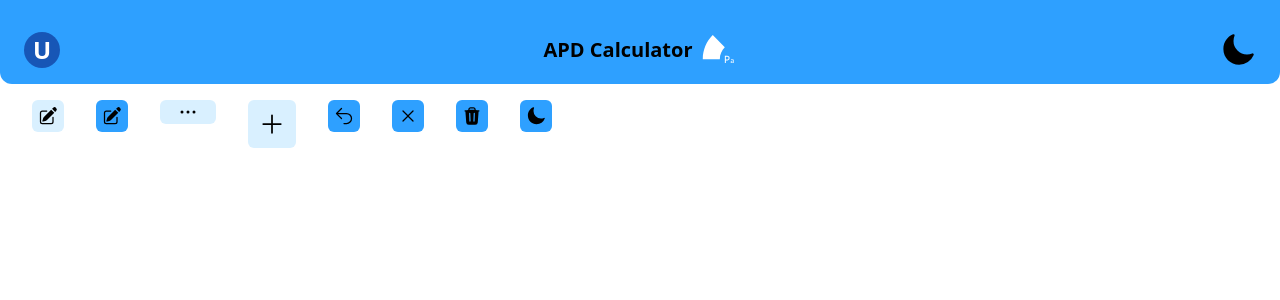
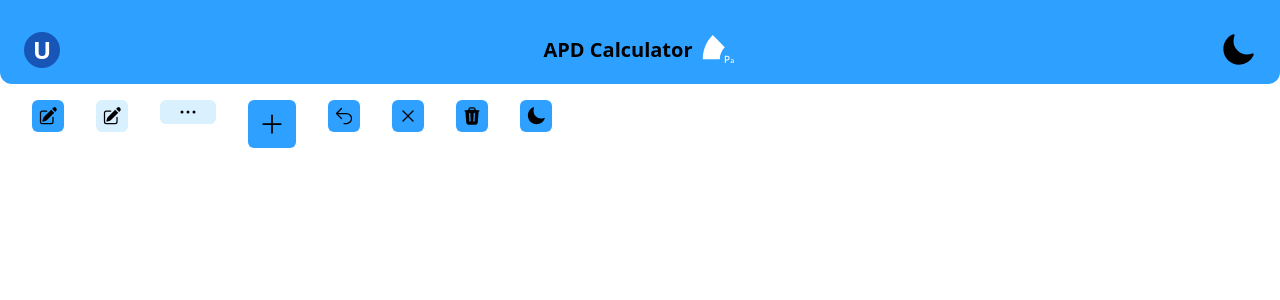
Before and after one commit to LudovicLeBris/APD-calculator, an Angular app: page / in a window 1280 px wide. Shown: the top 300 px of the page. Built offline with nearby package versions, Linux system fonts and the light colour scheme.

Commit message:
refactor(style) btn plugin

```diff
--- a/src/app/ui/add-button/add-button.component.ts
+++ b/src/app/ui/add-button/add-button.component.ts
@@ -5,7 +5,7 @@ import { Component } from '@angular/core';
   standalone: true,
   imports: [],
   template: `
-    <div class="size-12 btn-light dark:btn-dark">
+    <div class="size-12 button btn-primary-light dark:btn-primary-dark">
       <svg xmlns="http://www.w3.org/2000/svg" viewBox="0 0 24 24" fill="currentColor" class="w-7 h-7">
         <path fill-rule="evenodd" d="M12 3.75a.75.75 0 0 1 .75.75v6.75h6.75a.75.75 0 0 1 0 1.5h-6.75v6.75a.75.75 0 0 1-1.5 0v-6.75H4.5a.75.75 0 0 1 0-1.5h6.75V4.5a.75.75 0 0 1 .75-.75Z" clip-rule="evenodd" />
       </svg>
--- a/src/app/ui/back-button/back-button.component.ts
+++ b/src/app/ui/back-button/back-button.component.ts
@@ -5,7 +5,7 @@ import { Component } from '@angular/core';
   standalone: true,
   imports: [],
   template: `
-    <div class="size-8 btn2-light dark:btn2-dark">
+    <div class="size-8 button btn-primary-light dark:btn-primary-dark">
       <svg xmlns="http://www.w3.org/2000/svg" viewBox="0 0 24 24" fill="currentColor" class="w-5 h-5">
         <path fill-rule="evenodd" d="M9.53 2.47a.75.75 0 0 1 0 1.06L4.81 8.25H15a6.75 6.75 0 0 1 0 13.5h-3a.75.75 0 0 1 0-1.5h3a5.25 5.25 0 1 0 0-10.5H4.81l4.72 4.72a.75.75 0 1 1-1.06 1.06l-6-6a.75.75 0 0 1 0-1.06l6-6a.75.75 0 0 1 1.06 0Z" clip-rule="evenodd" />
       </svg>
--- a/src/app/ui/close-button/close-button.component.ts
+++ b/src/app/ui/close-button/close-button.component.ts
@@ -5,7 +5,7 @@ import { Component } from '@angular/core';
   standalone: true,
   imports: [],
   template: `
-    <div class="size-8 btn2-light dark:btn2-dark">
+    <div class="size-8 button btn-primary-light dark:btn-primary-dark">
       <svg xmlns="http://www.w3.org/2000/svg" viewBox="0 0 24 24" fill="currentColor" class="w-5 h-5">
         <path fill-rule="evenodd" d="M5.47 5.47a.75.75 0 0 1 1.06 0L12 10.94l5.47-5.47a.75.75 0 1 1 1.06 1.06L13.06 12l5.47 5.47a.75.75 0 1 1-1.06 1.06L12 13.06l-5.47 5.47a.75.75 0 0 1-1.06-1.06L10.94 12 5.47 6.53a.75.75 0 0 1 0-1.06Z" clip-rule="evenodd" />
       </svg>
--- a/src/app/ui/delete-button/delete-button.component.ts
+++ b/src/app/ui/delete-button/delete-button.component.ts
@@ -5,7 +5,7 @@ import { Component } from '@angular/core';
   standalone: true,
   imports: [],
   template: `
-    <div class="size-8 btn2-light dark:btn2-dark">
+    <div class="size-8 button btn-primary-light dark:btn-primary-dark">
       <svg xmlns="http://www.w3.org/2000/svg" viewBox="0 0 24 24" fill="currentColor" class="w-5 h-5">
         <path fill-rule="evenodd" d="M16.5 4.478v.227a48.816 48.816 0 0 1 3.878.512.75.75 0 1 1-.256 1.478l-.209-.035-1.005 13.07a3 3 0 0 1-2.991 2.77H8.084a3 3 0 0 1-2.991-2.77L4.087 6.66l-.209.035a.75.75 0 0 1-.256-1.478A48.567 48.567 0 0 1 7.5 4.705v-.227c0-1.564 1.213-2.9 2.816-2.951a52.662 52.662 0 0 1 3.369 0c1.603.051 2.815 1.387 2.815 2.951Zm-6.136-1.452a51.196 51.196 0 0 1 3.273 0C14.39 3.05 15 3.684 15 4.478v.113a49.488 49.488 0 0 0-6 0v-.113c0-.794.609-1.428 1.364-1.452Zm-.355 5.945a.75.75 0 1 0-1.5.058l.347 9a.75.75 0 1 0 1.499-.058l-.346-9Zm5.48.058a.75.75 0 1 0-1.498-.058l-.347 9a.75.75 0 0 0 1.5.058l.345-9Z" clip-rule="evenodd" />
       </svg>
--- a/src/app/ui/edit-button/edit-button.component.ts
+++ b/src/app/ui/edit-button/edit-button.component.ts
@@ -5,7 +5,7 @@ import { Component, Input, OnInit } from '@angular/core';
   standalone: true,
   imports: [],
   template: `
-    <div class="size-8 {{ buttonLight }} dark:{{ buttonDark }}">
+    <div class="size-8 button {{ buttonLight }} dark:{{ buttonDark }}">
       <svg xmlns="http://www.w3.org/2000/svg" viewBox="0 0 24 24" fill="currentColor" class="w-5 h-5">
         <path d="M21.731 2.269a2.625 2.625 0 0 0-3.712 0l-1.157 1.157 3.712 3.712 1.157-1.157a2.625 2.625 0 0 0 0-3.712ZM19.513 8.199l-3.712-3.712-8.4 8.4a5.25 5.25 0 0 0-1.32 2.214l-.8 2.685a.75.75 0 0 0 .933.933l2.685-.8a5.25 5.25 0 0 0 2.214-1.32l8.4-8.4Z" />
         <path d="M5.25 5.25a3 3 0 0 0-3 3v10.5a3 3 0 0 0 3 3h10.5a3 3 0 0 0 3-3V13.5a.75.75 0 0 0-1.5 0v5.25a1.5 1.5 0 0 1-1.5 1.5H5.25a1.5 1.5 0 0 1-1.5-1.5V8.25a1.5 1.5 0 0 1 1.5-1.5h5.25a.75.75 0 0 0 0-1.5H5.25Z" />
@@ -15,15 +15,15 @@ import { Component, Input, OnInit } from '@angular/core';
   styleUrl: './edit-button.component.css'
 })
 export class EditButtonComponent implements OnInit {
-  buttonLight: string = 'btn-light';
-  buttonDark: string = 'btn-dark';
+  buttonLight: string = 'btn-primary-light';
+  buttonDark: string = 'btn-primary-dark';
 
   @Input('variant') variant:boolean = false;
 
   ngOnInit(): void {
     if (this.variant) {
-      this.buttonLight = 'btn2-light';
-      this.buttonDark = 'btn2-dark';
+      this.buttonLight = 'btn-tertiary-light';
+      this.buttonDark = 'btn-tertiary-dark';
     }
   }
 }
--- a/src/app/ui/more-button/more-button.component.ts
+++ b/src/app/ui/more-button/more-button.component.ts
@@ -5,7 +5,7 @@ import { Component } from '@angular/core';
   standalone: true,
   imports: [],
   template: `
-    <div class="w-14 h-6 btn-light dark:btn-dark">
+    <div class="w-14 h-6 button btn-tertiary-light dark:btn-tertiary-dark">
       <svg xmlns="http://www.w3.org/2000/svg" viewBox="0 0 24 24" fill="currentColor" class="w-6 h-6">
         <path fill-rule="evenodd" d="M4.5 12a1.5 1.5 0 1 1 3 0 1.5 1.5 0 0 1-3 0Zm6 0a1.5 1.5 0 1 1 3 0 1.5 1.5 0 0 1-3 0Zm6 0a1.5 1.5 0 1 1 3 0 1.5 1.5 0 0 1-3 0Z" clip-rule="evenodd" />
       </svg>
--- a/src/app/ui/theme-button/theme-button.component.ts
+++ b/src/app/ui/theme-button/theme-button.component.ts
@@ -5,7 +5,7 @@ import { Component } from '@angular/core';
   standalone: true,
   imports: [],
   template: `
-  <div class="size-8 btn2-light dark:btn2-dark" (click)="toggleDarkMode()">
+  <div class="size-8 button btn-primary-light dark:btn-primary-dark" (click)="toggleDarkMode()">
     @if (isDarkMode) {
       <div>
         <svg xmlns="http://www.w3.org/2000/svg" viewBox="0 0 24 24" fill="currentColor" class="w-5 h-5">
--- a/tailwind.config.js
+++ b/tailwind.config.js
@@ -10,21 +10,21 @@ module.exports = {
     colors: {
       'black': '#000',
       'bg-light': '#FFF',
-      'surface-light': '#EEF9FF',
-      'primary-light': '#2EA0FF',
-      'primary-variant-light': '#146CE1',
-      'secondary-light': '#1756B6',
-      'secondary-variant-light': '#142E57',
-      'tertiary-light': '#D9F0FF',
-      'warning-light': '#FF352E',
-      'bg-dark': '#142E57',
-      'surface-dark': '#1756B6',
-      'primary-dark': '#146CE1',
-      'primary-variant-dark': '#2EA0FF',
-      'secondary-dark': '#1B83F5',
-      'secondary-variant-dark': '#59C0FF',
-      'tertiary-dark': '#1756B6',
-      'warning-dark': '#E02914',
+      'surface-light': '#EEF9FF', // rgb(238, 249, 255)
+      'primary-light': '#2EA0FF', //rgb(46, 160, 255)
+      'primary-variant-light': '#146CE1', // rgb (20, 108, 225)
+      'secondary-light': '#1756B6', // rgb(23, 86, 182)
+      'secondary-variant-light': '#142E57', // rgb(20, 46, 87)
+      'tertiary-light': '#D9F0FF', // rgb(217, 24à, 255)
+      'warning-light': '#FF352E', // rgb(255, 53, 46)
+      'bg-dark': '#142E57', // rgb(20, 46, 87)
+      'surface-dark': '#1756B6', // rgb(23, 86, 182)
+      'primary-dark': '#146CE1', // rgb (20, 108, 225)
+      'primary-variant-dark': '#2EA0FF', //rgb(46, 160, 255)
+      'secondary-dark': '#1B83F5', // rgb(27, 131, 245)
+      'secondary-variant-dark': '#59C0FF', // rgb(89, 192, 255)
+      'tertiary-dark': '#1756B6', // rgb(23, 86, 182)
+      'warning-dark': '#E02914', // rgb (224, 41, 20)
     },
     extend: {
       backgroundImage: (theme) => ({
@@ -36,11 +36,59 @@ module.exports = {
   plugins: [
     plugin(function({addUtilities}){
       addUtilities({
-        '.btn-light': {
+        '.button': {
           display: 'flex',
           justifyContent: 'center',
           alignItems: 'center',
           borderRadius: '.375rem',
+        },
+        '.btn-primary-light': {
+          backgroundColor: '#2EA0FF',
+          color: 'black',
+          border: '0',
+          '&:hover': {
+            border: '1px solid #146CE1',
+          },
+          '&:active' : {
+            border: '1px solid #1756B6',
+            boxShadow: 'rgba(23, 86, 182, 0.75) 0px 2px 10px'
+          }
+        },
+        '.btn-primary-dark': {
+          backgroundColor: '#146CE1',
+          color: 'white',
+          '&:hover': {
+            border: '1px solid #1B83F5',
+          },
+          '&:active' : {
+            border: '1px solid #2EA0FF',
+            boxShadow: 'rgba(46, 160, 255, 0.75) 0px 2px 10px'
+            }
+        },
+        '.btn-secondary-light': {
+          backgroundColor: '#1756B6',
+          color: 'white',
+          border: '0',
+          '&:hover': {
+            border: '1px solid #146CE1',
+          },
+          '&:active' : {
+            border: '1px solid #2EA0FF',
+            boxShadow: 'rgba(46, 160, 255, 0.75) 0px 2px 10px'
+          }
+        },
+        '.btn-secondary-dark': {
+          backgroundColor: '#1B83F5',
+          color: 'black',
+          '&:hover': {
+            border: '1px solid #146CE1',
+          },
+          '&:active' : {
+            border: '1px solid #2EA0FF',
+            boxShadow: 'rgba(46, 160, 255, 0.75) 0px 2px 10px'
+            }
+        },
+        '.btn-tertiary-light': {
           backgroundColor: '#D9F0FF',
           color: 'black',
           border: '0',
@@ -48,15 +96,11 @@ module.exports = {
             border: '1px solid #2EA0FF',
           },
           '&:active' : {
-            border: '1px solid #1756B6',
-            boxShadow: '1px 0 6px rgba(23, 86, 182, 0.25), -1px 0 6px rgba(23, 86, 182, 0.25), 0 1px 6px rgba(23, 86, 182, 0.25), 0 -1px 6px rgba(23, 86, 182, 0.25)'
+            border: '1px solid #146CE1',
+            boxShadow: 'rgba(20, 108, 225, 0.75) 0px 2px 10px'
           }
         },
-        '.btn-dark': {
-          display: 'flex',
-          justifyContent: 'center',
-          alignItems: 'center',
-          borderRadius: '.375rem',
+        '.btn-tertiary-dark': {
           backgroundColor: '#1756B6',
           color: 'white',
           '&:hover': {
@@ -64,38 +108,7 @@ module.exports = {
           },
           '&:active' : {
             border: '1px solid #1B83F5',
-            boxShadow: '1px 0 6px rgba(27, 131, 245, 0.25), -1px 0 6px rgba(27, 131, 245, 0.25), 0 1px 6px rgba(27, 131, 245, 0.25), 0 -1px 6px rgba(27, 131, 245, 0.25)'
-            }
-        },
-        '.btn2-light': {
-          display: 'flex',
-          justifyContent: 'center',
-          alignItems: 'center',
-          borderRadius: '.375rem',
-          backgroundColor: '#2EA0FF',
-          color: 'black',
-          border: '0',
-          '&:hover': {
-            border: '1px solid #1756B6',
-          },
-          '&:active' : {
-            border: '1px solid #142E57',
-            boxShadow: '1px 0 6px rgba(23, 86, 182, 0.25), -1px 0 6px rgba(23, 86, 182, 0.25), 0 1px 6px rgba(23, 86, 182, 0.25), 0 -1px 6px rgba(23, 86, 182, 0.25)'
-          }
-        },
-        '.btn2-dark': {
-          display: 'flex',
-          justifyContent: 'center',
-          alignItems: 'center',
-          borderRadius: '.375rem',
-          backgroundColor: '#146CE1',
-          color: 'white',
-          '&:hover': {
-            border: '1px solid #2EA0FF',
-          },
-          '&:active' : {
-            border: '1px solid #59C0FF',
-            boxShadow: '1px 0 6px rgba(27, 131, 245, 0.25), -1px 0 6px rgba(27, 131, 245, 0.25), 0 1px 6px rgba(27, 131, 245, 0.25), 0 -1px 6px rgba(27, 131, 245, 0.25)'
+            boxShadow: 'rgba(27, 131, 245, 0.75) 0px 2px 10px'
             }
         },
       })
```
